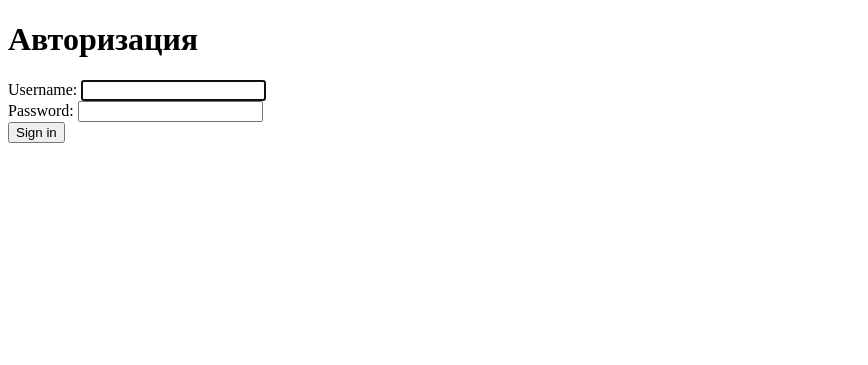
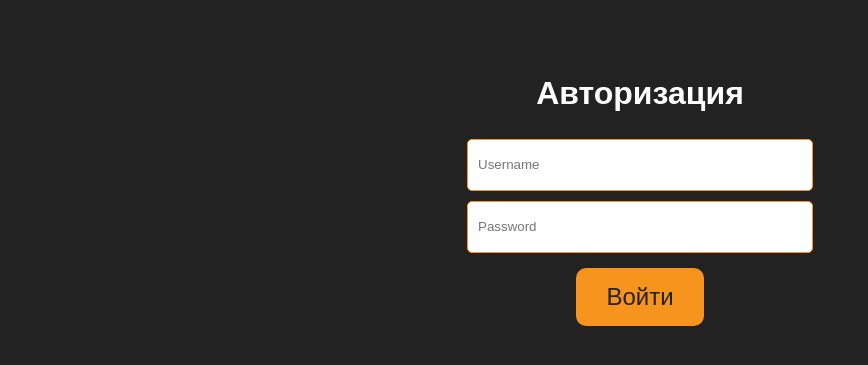
Before and after one commit to gdrtiop/tutunovka, a Django app: page /login/ in a window 1280 px wide. Shown: the top 365 px of the page, without its empty margins (0-868 px from the left). Run offline with Django 5.2, Linux system fonts and the light colour scheme.

Commit message:
frontend

```diff
--- a/tutun_app/templates/registration/login.html
+++ b/tutun_app/templates/registration/login.html
@@ -1,21 +1,79 @@
 <!DOCTYPE html>
 <html lang="en">
+
 <head>
     <meta charset="UTF-8">
     <title>Авторизация на сайте</title>
+    <style>
+        body {
+            background-color: #222222;
+            color: #FFA500;
+            font-family: Bahnschrift SemiBold, sans-serif;
+            text-align: center;
+            margin: 0;
+            padding: 0;
+        }
+
+        h1 {
+            color: #FFFFFF;
+        }
+
+        h5 {
+            color: #F7941E;
+        }
+
+        ul {
+            list-style-type: none;
+            padding: 0;
+        }
+
+        li {
+            margin-bottom: 10px;
+        }
+
+        input[type="text"],
+        input[type="password"] {
+            padding: 10px;
+            margin: 5px;
+            width: 250px;
+            border-radius: 5px;
+            border: 1px solid #F7941E;
+        }
+
+        button {
+            background-color: #F7941E;
+            color: #222222;
+            border: none;
+            padding: 15px 30px;
+            text-align: center;
+            display: inline-block;
+            text-decoration: none;
+            cursor: pointer;
+            margin-top: 10px;
+            border-radius: 10px;
+        }
+
+        button:hover {
+            background-color: #F15A29;
+        }
+    </style>
 </head>
+
 <body>
+    <br>
+    <br>
+    <br>
     <h1>Авторизация</h1>
-    <form action="/login/" method="POST" >
-        {% csrf_token %}
-        {{ form }}
-        <input type="submit" value="Sign in">
+    <form action="/login/" method="POST">
+
+        <input type="text" name="username" placeholder="Username" style="width:324px;height:30px;"><br>
+        <input type="password" name="password" placeholder="Password" style="width:324px;height:30px;"><br>
+        <a input type="submit" value="Sign in" href="{% url 'login' %}"><button style="font-size: 1.5rem">Войти</button></a>
     </form>
 
-    {%if errors%}
-    <hr>
-    {{ errors }}
-    <hr>
-    {% endif %}
+
+
+
 </body>
+
 </html>
```
Also changed, not shown: tutun_app/templates/index.html (+64 -8 lines), tutun_app/templates/register.html (+57 -1 lines), tutun_app/templates/assets/background.png (added), tutun_app/templates/assets/logo.png (added), tutun_app/templates/index.css (added).
